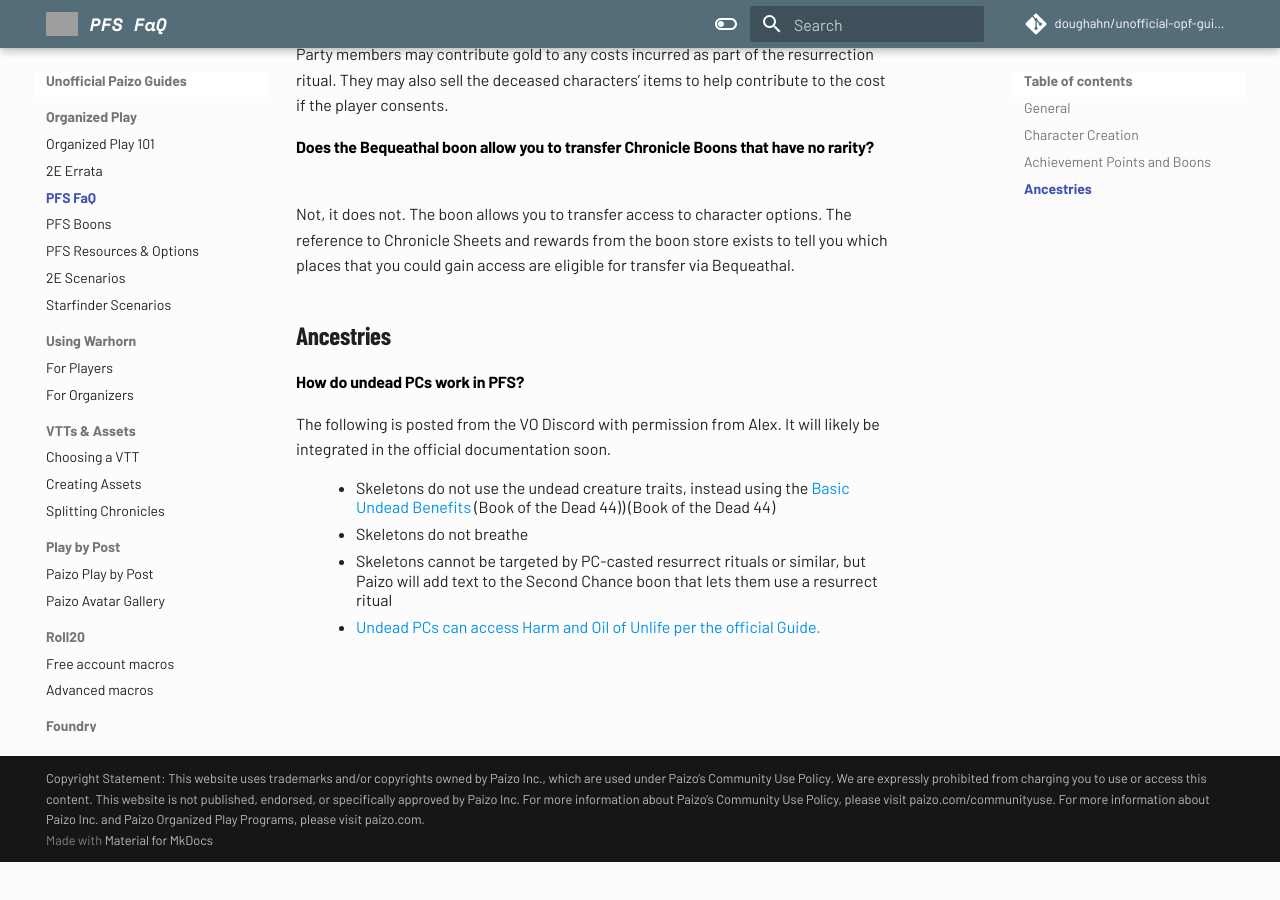
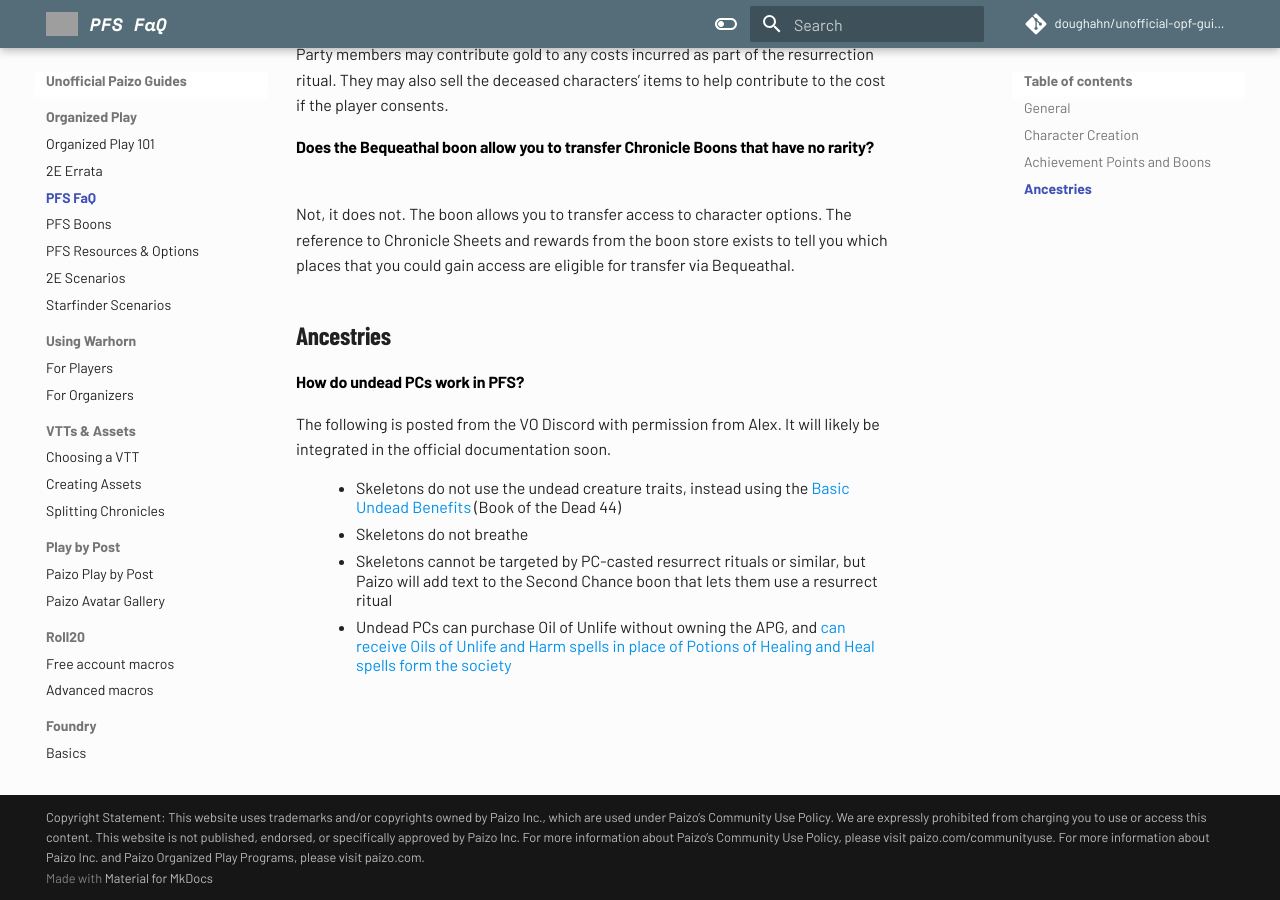
Before and after one commit to doughahn/unofficial-opf-guides, an MkDocs documentation site: the page built from docs/organized-play/pfs-faq.md, in a window 1280 px wide and 900 px high, scrolled down 5802 px. Built offline with MkDocs 1.6.1 and Material for MkDocs 9.7.7, drawn with Linux system fonts in a browser that asks for light colours; comment, search, counter and statistics services are not loaded; the version menu is left out; before the commit the page ends 6664 px from its top, so only the background shows below that; grey boxes are pictures that could not be loaded.

Commit message:
Jared edit

```diff
--- a/docs/organized-play/pfs-faq.md
+++ b/docs/organized-play/pfs-faq.md
@@ -167,7 +167,7 @@
 
 The following is posted from the VO Discord with permission from Alex. It will likely be integrated in the official documentation soon.
 
-- Skeletons do not use the undead creature traits, instead using the [Basic Undead Benefits](https://2e.aonprd.com/Rules.aspx?ID=1694) (Book of the Dead 44)) (Book of the Dead 44)
+- Skeletons do not use the undead creature traits, instead using the [Basic Undead Benefits](https://2e.aonprd.com/Rules.aspx?ID=1694) (Book of the Dead 44)
 - Skeletons do not breathe
 - Skeletons cannot be targeted by PC-casted resurrect rituals or similar, but Paizo will add text to the Second Chance boon that lets them use a resurrect ritual
-- [Undead PCs can access Harm and Oil of Unlife per the official Guide.](https://www.organizedplayfoundation.org/Lorespire/pfs2guide._.Full-Guide#Negative_Healing)
+- Undead PCs can purchase Oil of Unlife without owning the APG, and [can receive Oils of Unlife and Harm spells in place of Potions of Healing and Heal spells form the society](https://www.organizedplayfoundation.org/Lorespire/pfs2guide._.Full-Guide#Negative_Healing)
```
Also changed, not shown: docs/vtt/splitting-chronicles.md (+1 -1 lines), site/organized-play/pfs-faq/index.html, site/search/search_index.json, site/vtt/splitting-chronicles/index.html, 1 other file.
